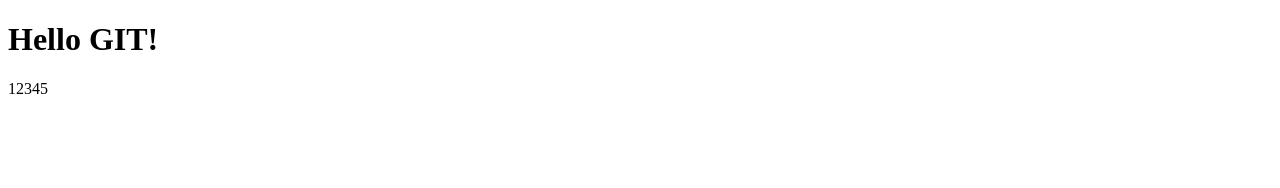
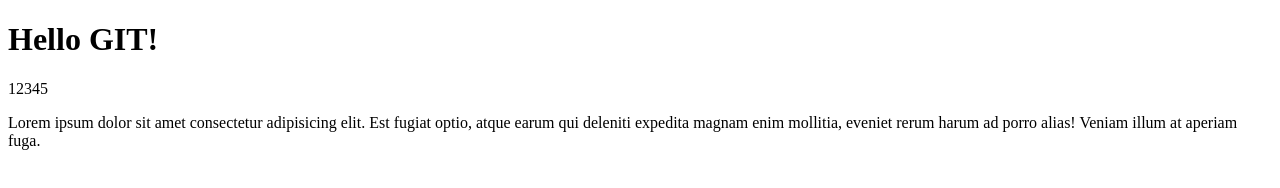
Before and after one commit to kszys90/kurs-s01-e01-task12, a plain HTML site: page index.html in a window 1280 px wide. Drawn offline with Linux system fonts and the light colour scheme.

Commit message:
added 2nd p

```diff
--- a/index.html
+++ b/index.html
@@ -9,6 +9,8 @@
 <body>
     <h1>Hello GIT!</h1>
     <script src="./js/script.js"></script>
-<p>12345</p>
+    <p>12345</p>
+    <p>Lorem ipsum dolor sit amet consectetur adipisicing elit. Est fugiat optio, atque earum qui deleniti expedita magnam enim mollitia, eveniet rerum harum ad porro alias! Veniam illum at aperiam fuga.</p>
+
 </body>
 </html>
```
